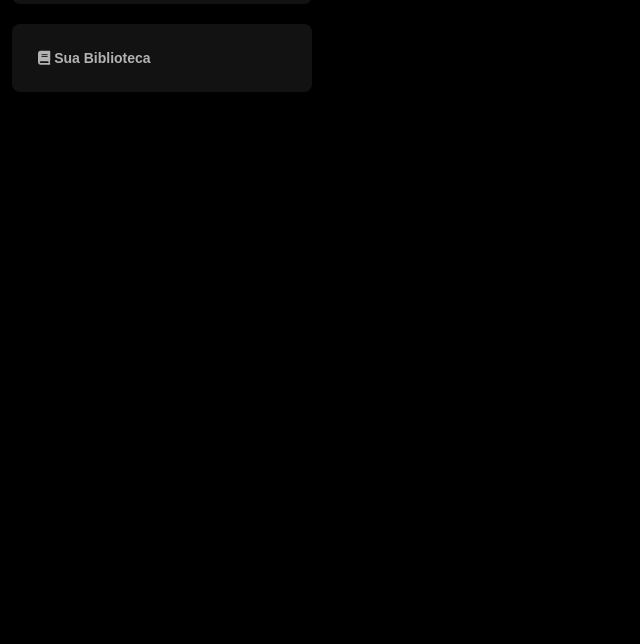
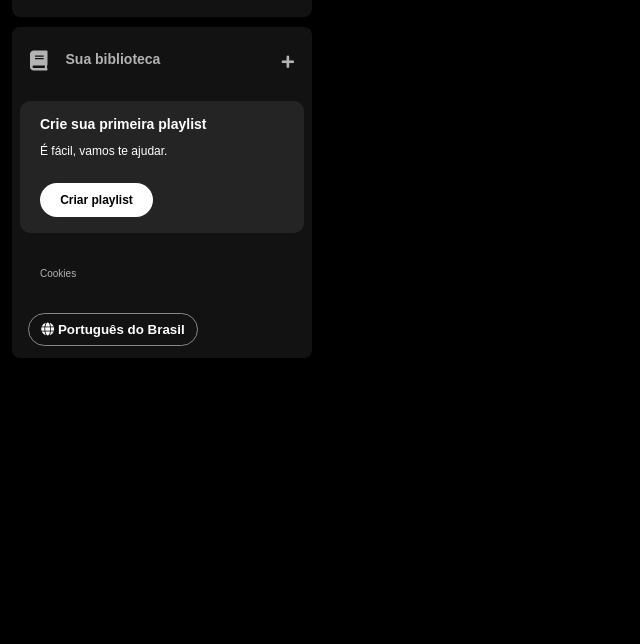
Before and after one commit to driellemorodes/imersao-frontend-alura, a plain HTML site: page index.html in a window 1280 px wide. Shown: the part 156-800 px from the top of the page, without its empty margins (0-640 px from the left). Drawn offline with Linux system fonts and the light colour scheme.

Commit message:
Aula 02 01 - Adequa o código implementado no Desafio da Aula 01 02 - Adiciona conteúdo na aba "Sua biblioteca" 03 - Cria link de "Cookies" e "Idioma"

```diff
--- a/index.html
+++ b/index.html
@@ -1,22 +1,17 @@
 <!DOCTYPE html>
 <html lang="pt-BR">
+
 <head>
-    <meta charset="UTF-8" />
-    <meta name="viewport" content="width=device-width, initial-scale=1.0" />
+    <meta charset="UTF-8">
+    <meta name="viewport" content="width=device-width, initial-scale=1.0">
     <title>Spotify</title>
 
-    <link rel="stylesheet" href="reset.css" />
-    <link rel="stylesheet" href="style.css" />
+    <link rel="stylesheet" href="reset.css">
+    <link rel="stylesheet" href="style.css">
 
-    <!-- Links para trazer os ícones via CDN -->
-    <link
-      rel="stylesheet"
-      href="https://use.fontawesome.com/releases/v5.15.4/css/solid.css"
-    />
-    <link
-      rel="stylesheet"
-      href="https://use.fontawesome.com/releases/v5.15.4/css/fontawesome.css"
-    />
+    <link rel="stylesheet" href="https://use.fontawesome.com/releases/v5.15.4/css/solid.css" />
+    <link rel="stylesheet" href="https://use.fontawesome.com/releases/v5.15.4/css/fontawesome.css" />
+
 </head>
 
 <body>
@@ -24,34 +19,52 @@
         <nav class="sidebar_navigation">
             <div class="logo">
                 <a href="">
-            <img src="assets/icons/logo-spotify.png" alt="Logo" />
+                    <img src="./assets/icons/logo-spotify.png" alt="Logo" />
                 </a>
+            </div>
             <ul>
                 <li>
                     <a href="">
                         <span class="fa fa-home"></span>
-                <span>Início</span></a
-              >
+                        <span>Início</span>
+                    </a>
                 </li>
                 <li>
                     <a href="">
                         <span class="fa fa-search"></span>
-                <span>Buscar</span></a
-              >
-            </li>
-          </ul>
-        </div>
-      </nav>
-      <nav class="sidebar_library">
-        <ul>
-          <li>
-            <a href="">
-              <span class="fa fa-book"></span>
-              <span>Sua Biblioteca</span></a
-            >
+                        <span>Buscar</span>
+                    </a>
                 </li>
             </ul>
         </nav>
+        <div class="library">
+            <div class="library_content">
+                <button class="library_button">
+                    <span class="fa fas fa-book"></span>
+                    <span>Sua biblioteca</span>
+                </button>
+                <span class="fa fa-plus"></span>
+            </div>
+            <section class="section-playlist">
+                <div class="section-playlist_content">
+                    <span class="text title">Crie sua primeira playlist</span>
+                    <span class="text subtitle">É fácil, vamos te ajudar.</span>
+                    <button class="section-playlist_button">
+                        <span>Criar playlist</span>
+                    </button>
+                </div>
+            </section>
+            <div class="cookies">
+                <a href="">Cookies</a>
+            </div>
+            <div class="languages">
+                <button class="languages_button">
+                    <span class="fa fa-globe"></span>
+                    <span>Português do Brasil</span>
+                </button>
+            </div>
+        </div>
     </div>
 </body>
+
 </html>
--- a/style.css
+++ b/style.css
@@ -6,7 +6,6 @@ body {
   position: fixed;
   top: 0;
   left: 0;
-  right: 0;
   bottom: 0;
   padding: 12px;
   width: 300px;
@@ -15,17 +14,27 @@ body {
 .sidebar_navigation {
   background-color: #121212;
   border-radius: 8px;
-  padding: 16px;
+  padding: 16px 0 0 16px;
+}
+
+.logo {
+  background: #121212;
+  display: flex;
+  border-radius: 8px;
+  padding: 16px 0 0 16px;
 }
 
 .sidebar_navigation .logo img {
-  display: flex;
   width: 80px;
-  margin-bottom: 20px;
 }
 
-.sidebar nav ul li {
-  padding: 10px;
+.sidebar nav ul {
+  margin-top: 20px;
+  padding: 0 20px 10px 20px;
+}
+
+.sidebar ul li {
+  padding: 10px 0;
 }
 
 .sidebar nav ul li a {
@@ -36,9 +45,127 @@ body {
   font-family: "DM Sans", sans-serif;
 }
 
-.sidebar_library {
+.library {
   background-color: #121212;
   border-radius: 8px;
-  padding: 16px;
-  margin-top: 20px;
+  display: flex;
+  justify-content: space-between;
+  flex-direction: column;
+  padding: 4px 8px;
+  color: #b3b3b3;
+  font-weight: 600;
+  font-size: 14px;
+  margin-top: 10px;
 }
+
+.library .library_content {
+  display: flex;
+  justify-content: space-between;
+}
+
+.library .library_button {
+  display: flex;
+  margin-right: 10px;
+  color: #b3b3b3;
+  background-color: transparent;
+  border: 0px;
+  font-size: 14px;
+  font-weight: 700;
+  font-family: "DM Sans", sans-serif;
+  text-align: center;
+  text-decoration: none;
+  text-transform: none;
+  padding: 20px 10px;
+}
+
+.library .library_button .fa {
+  font-size: 20px;
+  font-weight: 300;
+  color: #b3b3b3;
+  margin-right: 10px;
+  padding-right: 8px;
+}
+
+.library .library_content .fa-plus {
+  margin: 24px 10px;
+}
+
+.section-playlist {
+  display: flex;
+  align-items: flex-start;
+  justify-content: space-between;
+  gap: 20px;
+  background-color: #242424;
+  color: #b3b3b3;
+  font-weight: 600;
+  font-size: 14px;
+  margin: 8px 0;
+  padding: 16px 20px;
+  border-radius: 10px;
+}
+
+.section-playlist .section-playlist_content {
+  display: flex;
+  flex-direction: column;
+}
+
+.section-playlist_content .text {
+  padding-bottom: 14px;
+  color: #fff;
+  font-family: "DM Sans", sans-serif;
+}
+
+.section-playlist_content .title {
+  font-weight: 700;
+}
+
+.section-playlist_content .subtitle {
+  font-weight: 500;
+  font-size: 12px;
+}
+
+.section-playlist_content .section-playlist_button {
+  display: flex;
+  justify-content: center;
+  background-color: #fff;
+  color: #000;
+  border-radius: 20px;
+  font-size: 12px;
+  font-weight: 700;
+  font-family: "DM Sans", sans-serif;
+  text-decoration: none;
+  text-transform: none;
+  padding: 10px;
+  margin-top: 12px;
+  border: 0;
+  width: 113px;
+}
+
+.sidebar .cookies {
+  margin: 25px 20px;
+}
+
+.sidebar .cookies a {
+  color: #b3b3b3;
+  font-family: "DM Sans", sans-serif;
+  font-weight: 500;
+  font-size: 10px;
+  text-decoration: none;
+}
+
+.sidebar .cookies a:hover {
+  text-decoration: underline;
+}
+
+.languages .languages_button {
+  align-items: center;
+  background-color: transparent;
+  border: 1px solid #878787;
+  color: #fff;
+  font-weight: bold;
+  cursor: pointer;
+  width: 170px;
+  margin: 8px;
+  padding: 8px;
+  border-radius: 20px;
+}
```
Lines whose indentation alone changed are shown as unchanged.
